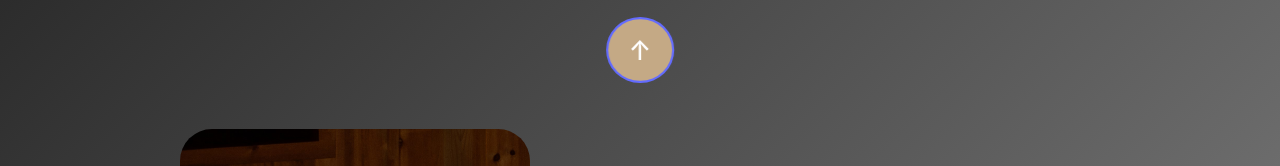
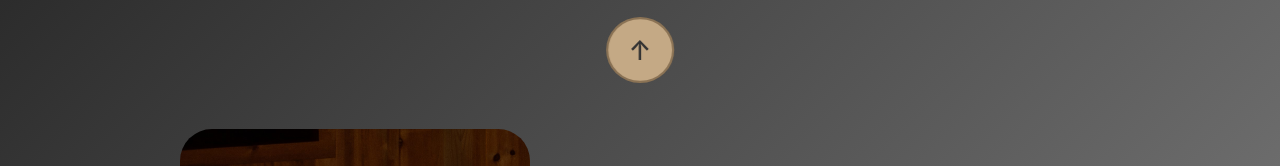
Before and after one commit to stobbeisaac/Portfolio-Page, a React (Vite) app in the folder IsaacPortfolio/: page / in a window 1280 px wide. In both pictures the pointer is over the button 640 px from the left and 50 px from the top of the page. Shown: the top 166 px of the page. Built offline with nearby package versions, Linux system fonts and the light colour scheme.

Commit message:
fixed nav up and down hover effects

```diff
--- a/IsaacPortfolio/src/App.css
+++ b/IsaacPortfolio/src/App.css
@@ -155,8 +155,9 @@ body {
 
 .nav-button:hover {
   background: rgba(210, 180, 140, 0.9);
-  color: white;
+  color: #333;
   transform: translateX(-50%) scale(1.1);
+  border-color: #8b7355;
 }
 
 .nav-up {
```
